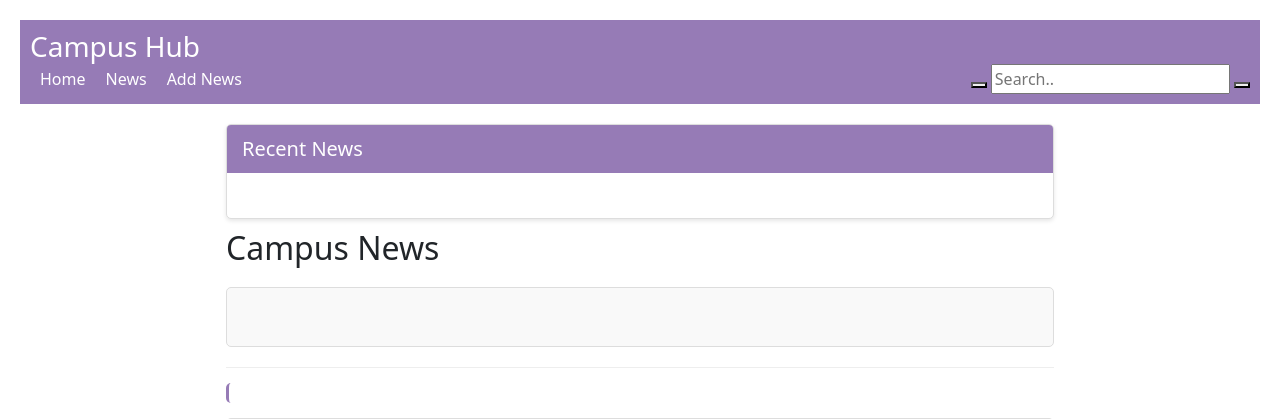
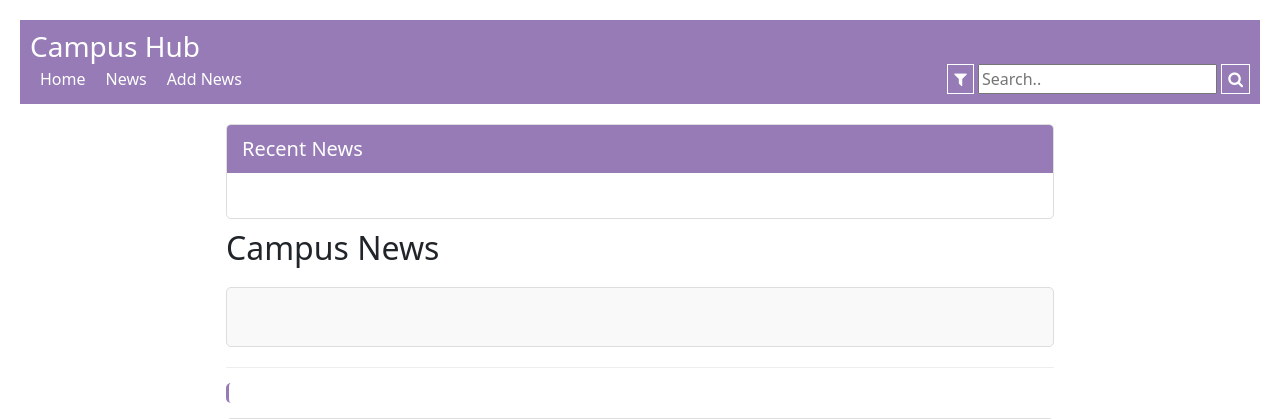
Before and after one commit to gmohamme4/Itcs333-project4, a PHP site: page /news.html in a window 1280 px wide. Shown: the top 419 px of the page. Run offline with PHP 8.4, Linux system fonts and the light colour scheme.

Commit message:
final touches

```diff
--- a/campus news/news.css
+++ b/campus news/news.css
@@ -100,6 +100,21 @@ body {
   background-color: #8569a5;
 }
 
+.dropbtn {
+  background-color: #967bb6;
+  color: white;
+  border: 1px solid #fff;
+  padding: 2px 6px;
+  cursor: pointer;
+}
+
+button, select {
+  background-color: #967bb6;
+  color: white;
+  border: 1px solid #fff;
+  padding: 2px 6px;
+  cursor: pointer;
+}
 
 /* Comments section styling */
 .comments-section {
@@ -122,7 +137,6 @@ body {
   border-radius: 5px;
   padding: 15px;
   margin-top: 15px;
-  margin-bottom: 40px;
   background-color: #f9f9f9;
   display: flex;
   flex-direction: column;
@@ -181,7 +195,7 @@ body {
 /* Image styling */
 .img-fluid {
   border-radius: 3px;
-  box-shadow: 0 2px 4px rgba(0,0,0,0.1);
+  box-shadow: 0 2px 4px rgb(255, 255, 255);
 }
 
 .right {
@@ -193,7 +207,7 @@ body {
   border-radius: 5px;
   overflow: hidden;
   background-color: #fff;
-  box-shadow: 0 2px 4px rgba(0,0,0,0.1);
+  box-shadow: 0 2px 4px rgb(255, 255, 255);
 }
 
 .recent-news h5 {
@@ -268,7 +282,7 @@ footer {
   position: absolute;
   background-color: #f1f1f1;
   min-width: 160px;
-  box-shadow: 0px 8px 16px 0px rgba(0,0,0,0.2);
+  box-shadow: 0px 8px 16px 0px rgb(255, 255, 255);
   z-index: 1;
 }
 
@@ -301,7 +315,7 @@ footer {
 
 .modal-content {
   border-radius: 8px;
-  box-shadow: 0 5px 15px rgba(0,0,0,0.1);
+  box-shadow: 0 5px 15px rgb(240, 240, 240);
 }
 
 .news-btn {
--- a/campus news/news.html
+++ b/campus news/news.html
@@ -7,6 +7,7 @@
     <!-- Bootstrap CSS -->
     <link href="https://cdn.jsdelivr.net/npm/bootstrap@5.3.0-alpha1/dist/css/bootstrap.min.css" rel="stylesheet">
     <link rel="stylesheet" href="news.css">
+    <link rel="stylesheet" href="https://cdnjs.cloudflare.com/ajax/libs/font-awesome/4.7.0/css/font-awesome.min.css">
 </head>
 
 <body>
```
